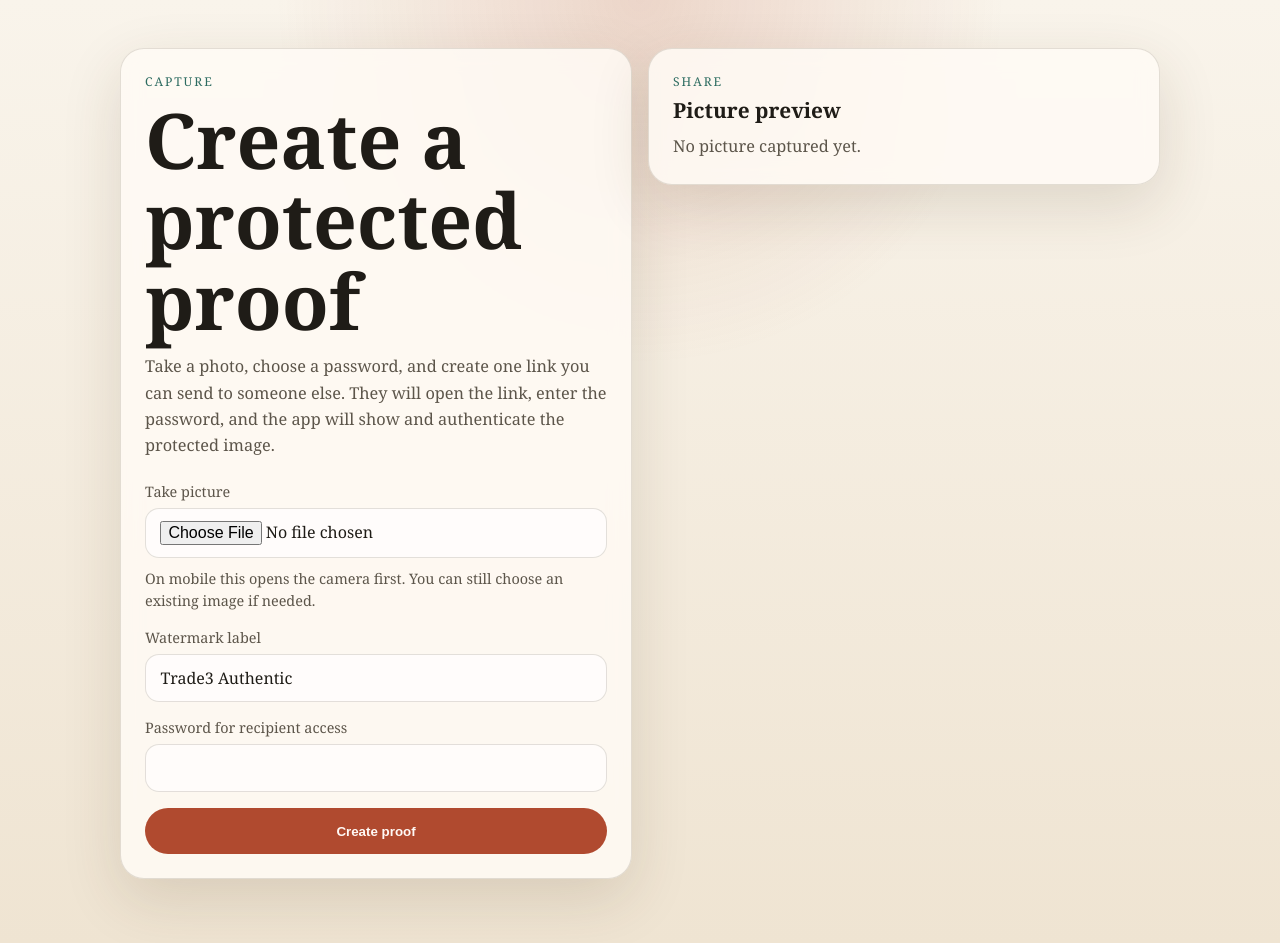
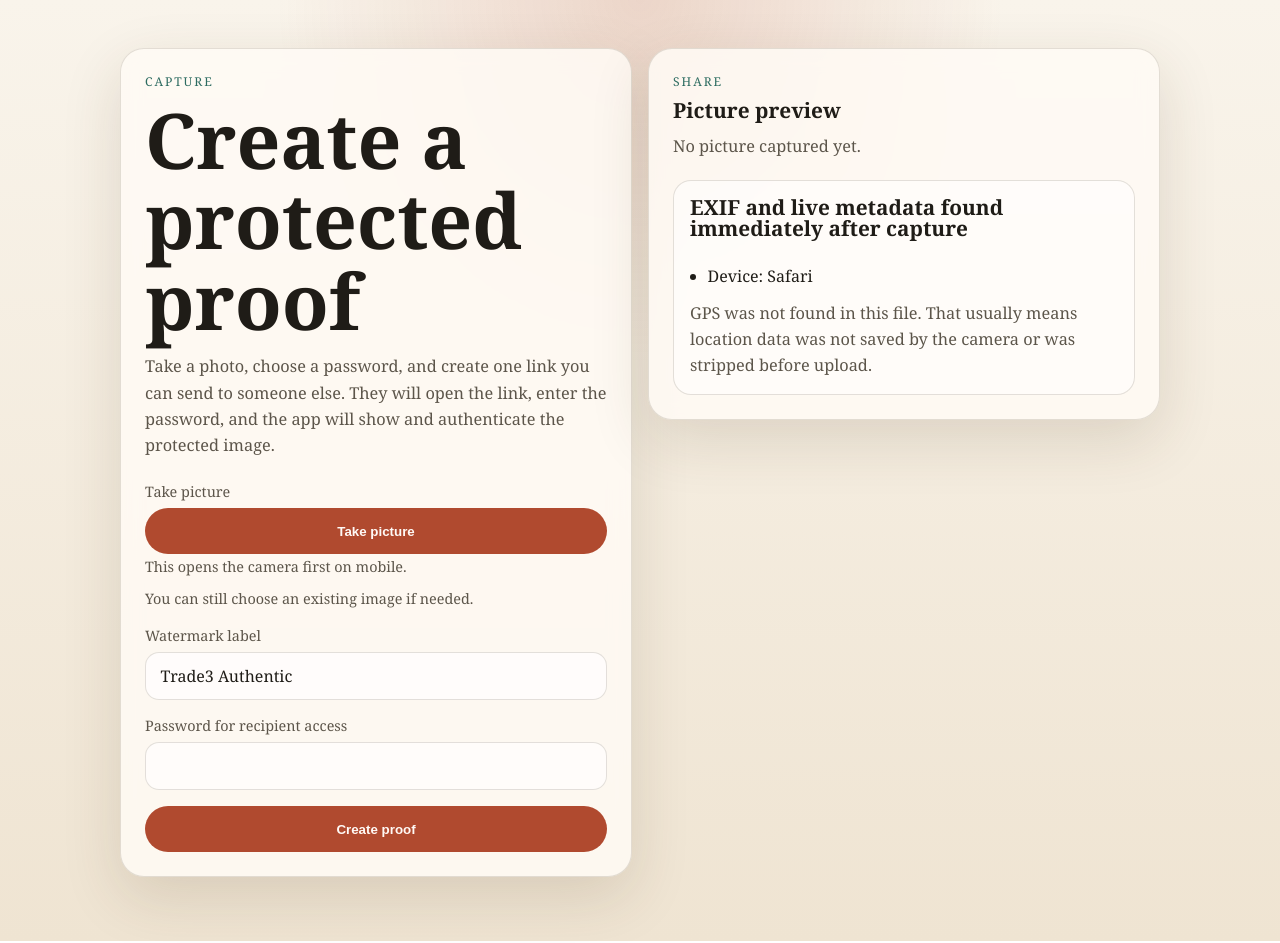
Before and after one commit to glxtraa/trade3_camera_watermark, a Next.js app: page /create in a window 1280 px wide. Built offline with nearby package versions, Linux system fonts and the light colour scheme.

Commit message:
take picture button

```diff
--- a/app/globals.css
+++ b/app/globals.css
@@ -166,6 +166,18 @@ li + li {
   color: var(--ink);
 }
 
+.visually-hidden {
+  position: absolute;
+  width: 1px;
+  height: 1px;
+  padding: 0;
+  margin: -1px;
+  overflow: hidden;
+  clip: rect(0, 0, 0, 0);
+  white-space: nowrap;
+  border: 0;
+}
+
 .preview {
   width: 100%;
   height: auto;
--- a/app/layout.tsx
+++ b/app/layout.tsx
@@ -3,7 +3,7 @@ import "./globals.css";
 
 export const metadata: Metadata = {
   title: "Trade3 Proof Camera",
-  description: "Mobile-first provenance capture and verification."
+  description: "Trade3 mobile-first provenance capture and verification."
 };
 
 export default function RootLayout({
--- a/app/page.tsx
+++ b/app/page.tsx
@@ -6,7 +6,7 @@ export default function HomePage() {
     <main className="shell">
       <section className="hero">
         <p className="eyebrow">Trade3 Proof Camera</p>
-        <h1>Vercel-first image authenticity, built to evolve later.</h1>
+        <h1>Trade3 image authenticity, built to evolve.</h1>
         <p className="lede">
           Take a photo, protect it with a password, and share one verification
           link. The recipient opens the link, enters the password, and the app
--- a/components/create-proof-form.tsx
+++ b/components/create-proof-form.tsx
@@ -1,7 +1,7 @@
 "use client";
 
 import Image from "next/image";
-import { useEffect, useMemo, useState } from "react";
+import { useEffect, useMemo, useRef, useState } from "react";
 import ExifReader from "exifreader";
 import { getEncryptionProvider } from "@/lib/crypto/encryption";
 import {
@@ -22,6 +22,7 @@ interface ResultState {
 }
 
 export function CreateProofForm() {
+  const fileInputRef = useRef<HTMLInputElement | null>(null);
   const [file, setFile] = useState<File | null>(null);
   const [watermarkLabel, setWatermarkLabel] = useState("Trade3 Authentic");
   const [password, setPassword] = useState("");
@@ -69,6 +70,10 @@ export function CreateProofForm() {
 
     return lines;
   }, [liveLocation]);
+  const combinedMetadataLines = useMemo(
+    () => [...metadataPreview, ...runtimeMetadataLines],
+    [metadataPreview, runtimeMetadataLines]
+  );
 
   useEffect(() => {
     let cancelled = false;
@@ -191,10 +196,13 @@ export function CreateProofForm() {
 
     try {
       const exifTags = await ExifReader.load(file, { expanded: true });
-      const visibleExifLines = [
-        ...buildVisibleExifLines(exifTags as unknown as Record<string, unknown>),
-        ...runtimeMetadataLines
-      ];
+      const visibleExifLines =
+        combinedMetadataLines.length > 0
+          ? combinedMetadataLines
+          : [
+              ...buildVisibleExifLines(exifTags as unknown as Record<string, unknown>),
+              ...runtimeMetadataLines
+            ];
       const exifSubset = normalizeExifSubset({
         ...(exifTags.exif ?? {}),
         ...(exifTags.gps ?? {})
@@ -292,17 +300,29 @@ export function CreateProofForm() {
         </p>
 
         <form onSubmit={handleSubmit} className="stack">
-          <label className="field">
+          <div className="field">
             <span>Take picture</span>
             <input
+              ref={fileInputRef}
+              className="visually-hidden"
               type="file"
               accept="image/jpeg,image/png,image/webp,image/heic"
               capture="environment"
               onChange={(event) => setFile(event.target.files?.[0] ?? null)}
             />
-          </label>
+            <button
+              type="button"
+              className="button primary"
+              onClick={() => fileInputRef.current?.click()}
+            >
+              Take picture
+            </button>
+            <p className="field-hint">
+              {file ? `Selected: ${file.name}` : "This opens the camera first on mobile."}
+            </p>
+          </div>
           <p className="field-hint">
-            On mobile this opens the camera first. You can still choose an existing image if needed.
+            You can still choose an existing image if needed.
           </p>
 
           <label className="field">
@@ -350,15 +370,15 @@ export function CreateProofForm() {
         {!previewUrl ? <p className="lede">No picture captured yet.</p> : null}
         {metadataStatus ? <p className="status">{metadataStatus}</p> : null}
         {locationStatus ? <p className="status">{locationStatus}</p> : null}
-        {metadataPreview.length ? (
+        {combinedMetadataLines.length ? (
           <div className="result-card">
-            <h2>Metadata found immediately after capture</h2>
+            <h2>EXIF and live metadata found immediately after capture</h2>
             <ul className="meta-list">
-              {[...metadataPreview, ...runtimeMetadataLines].map((line) => (
+              {combinedMetadataLines.map((line) => (
                 <li key={line}>{line}</li>
               ))}
             </ul>
-            {![...metadataPreview, ...runtimeMetadataLines].some((line) => line.includes("GPS")) ? (
+            {!combinedMetadataLines.some((line) => line.includes("GPS")) ? (
               <p className="lede">
                 GPS was not found in this file. That usually means location data
                 was not saved by the camera or was stripped before upload.
--- a/lib/config/app-config.ts
+++ b/lib/config/app-config.ts
@@ -1,9 +1,9 @@
 export const currentEncryptionMode = "password-based AES-GCM bundle encryption";
-export const currentStorageMode = "Vercel Blob + Vercel manifest registry";
+export const currentStorageMode = "Protected Trade3 proof storage";
 export const currentVerificationMode = "signed manifest plus deterministic hashing";
 
 export const appCapabilities = [
-  "Mobile camera capture in a Vercel-hosted web app",
+  "Mobile camera capture in the Trade3 proof app",
   "Visible watermark generation for a shareable derivative",
   "EXIF-derived provenance capture from the original file",
   "Password-protected private provenance bundle",
```
